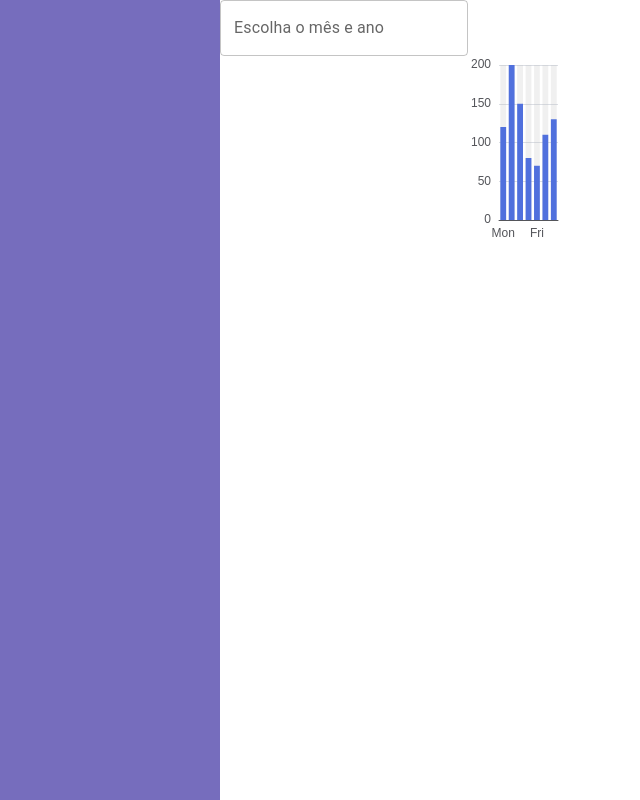
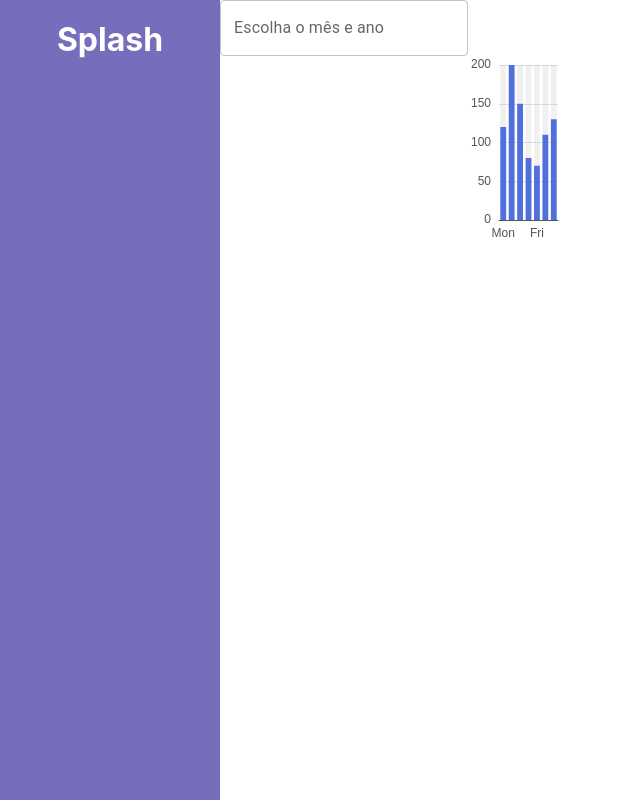
Before and after one commit to pedroMattos/energy-manager, a React (Create React App) app in the folder frontend/: page / in a window 1280 px wide. Shown: the whole page, without its empty margins (0-640 px from the left). Built offline with nearby package versions, Linux system fonts and the light colour scheme.

Commit message:
add fake logo sidebar header

```diff
--- a/frontend/src/views/Sidebar/index.js
+++ b/frontend/src/views/Sidebar/index.js
@@ -1,7 +1,11 @@
-import { SidebarContainer } from "./styles"
+import { FakeLogo, SidebarContainer, SidebarHeader } from "./styles"
 
 function Sidebar() {
-  return (<SidebarContainer />)
+  return (<SidebarContainer >
+    <SidebarHeader>
+      <FakeLogo>Splash</FakeLogo>
+    </SidebarHeader>
+  </SidebarContainer>)
 }
 
 export default Sidebar
--- a/frontend/src/views/Sidebar/styles.js
+++ b/frontend/src/views/Sidebar/styles.js
@@ -6,3 +6,16 @@ export const SidebarContainer = styled.aside`
   width: 220px;
   height: 100vh;
 `
+
+export const SidebarHeader = styled.div`
+  height: 80px;
+  `
+
+export const FakeLogo = styled.p`
+  margin: 0;
+  padding-top: 20px;
+  text-align: center;
+  font-size: 32px;
+  font-weight: 700;
+  color: #FFFFFF;
+`
```
